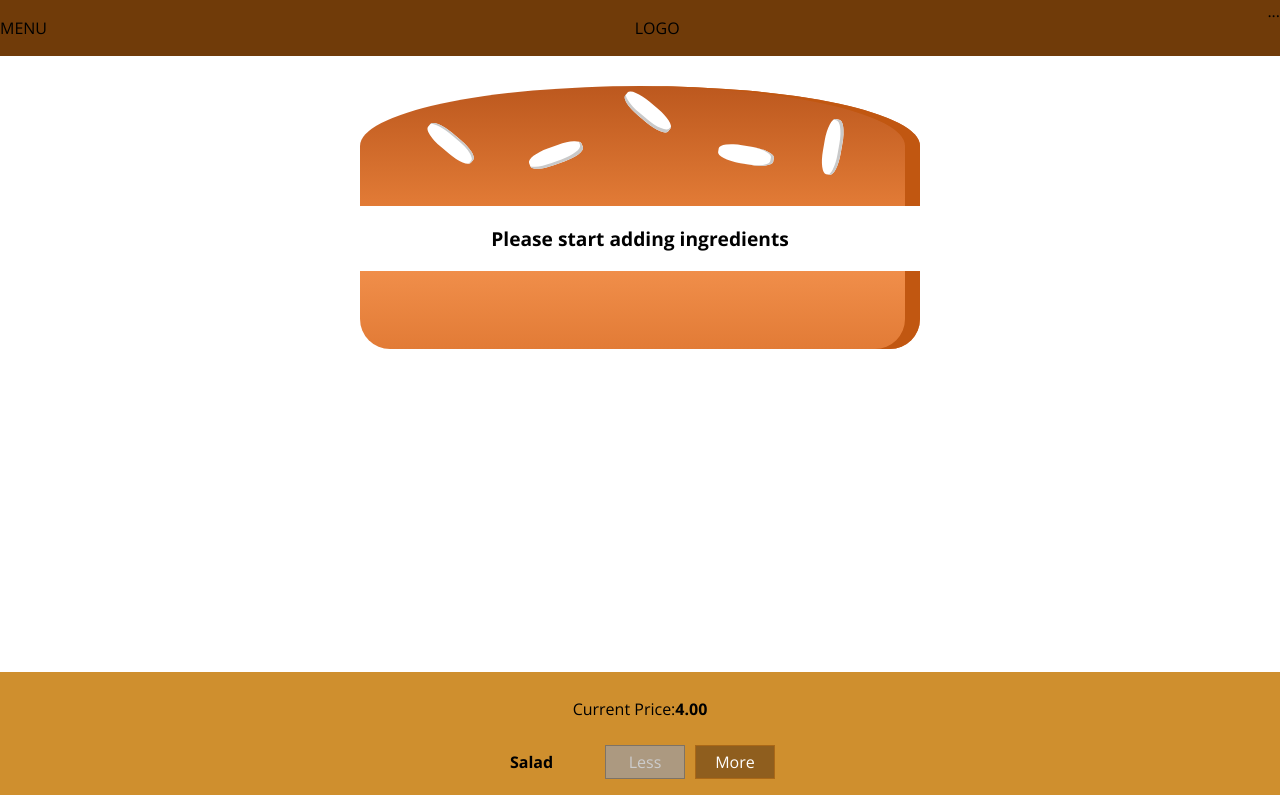
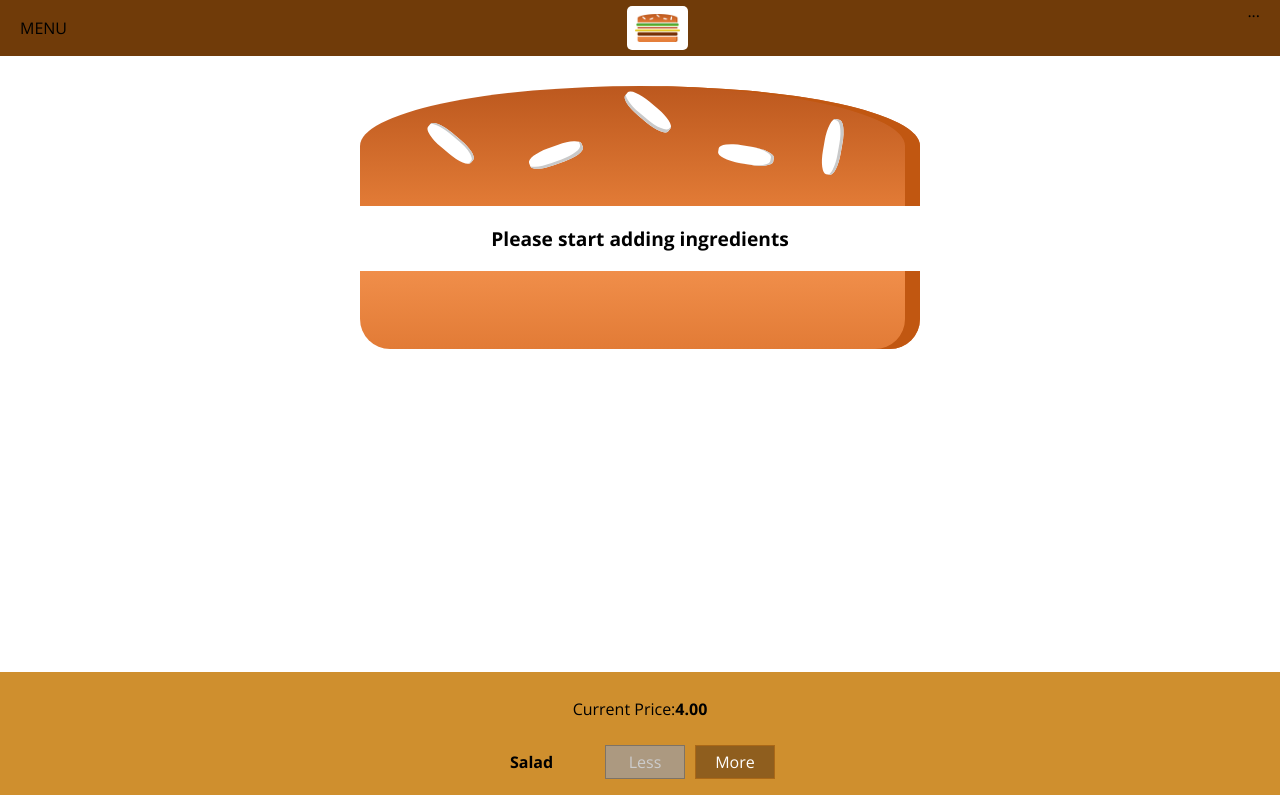
Before and after one commit to gabrielaacha/udemy-REACT-course-burger-app, a React (Create React App) app: page / in a window 1280 px wide. Shown: the top 795 px of the page. Built offline with nearby package versions, Linux system fonts and the light colour scheme.

Commit message:
logo implement

```diff
--- /dev/null
+++ b/src/components/Logo/Logo.js
@@ -0,0 +1,14 @@
+import React from "react";
+
+// import burger from "../Burger/Burger";
+import burgerLogo from "../../assets/images/burger-logo.png";
+
+import classes from "./Logo.module.css";
+
+const logo = (props) => (
+  <div className={classes.Logo}>
+    <img src={burgerLogo} alt="MyBurger" />
+  </div>
+);
+
+export default logo;
--- /dev/null
+++ b/src/components/Logo/Logo.module.css
@@ -0,0 +1,11 @@
+.Logo {
+  background-color: white;
+  padding: 8px;
+  height: 80%;
+  box-sizing: border-box;
+  border-radius: 5px;
+}
+
+.Logo img {
+  height: 100%;
+}
--- a/src/components/Navigation/Toolbar/Toolbar.js
+++ b/src/components/Navigation/Toolbar/Toolbar.js
@@ -1,12 +1,11 @@
 import React from "react";
-
+import Logo from "../../Logo/Logo";
 import classes from "./Toolbar.module.css";
 
 const toolbar = (props) => (
   <header className={classes.Toolbar}>
     <div>MENU</div>
-
-    <div>LOGO</div>
+    <Logo />
 
     <nav>...</nav>
   </header>
--- a/src/components/Navigation/Toolbar/Toolbar.module.css
+++ b/src/components/Navigation/Toolbar/Toolbar.module.css
@@ -8,6 +8,7 @@
   display: flex;
   justify-content: space-between;
   align-items: center;
+  padding: 0 20px;
   box-sizing: border-box;
   z-index: 90; /* this number has to be lower than the index of teh backdrop */
 }
```
Also changed, not shown: src/assets/images/burger-logo.png (added).
